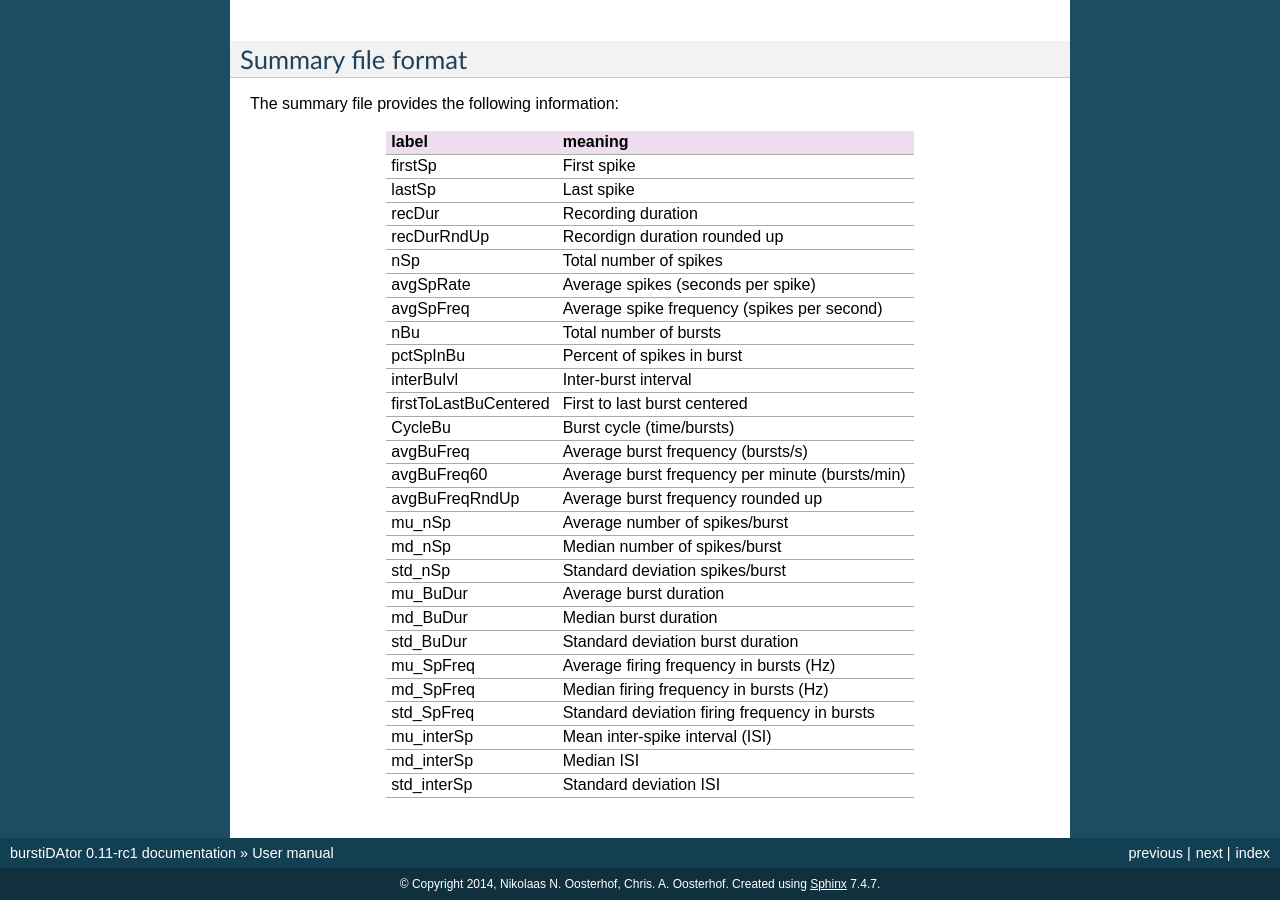
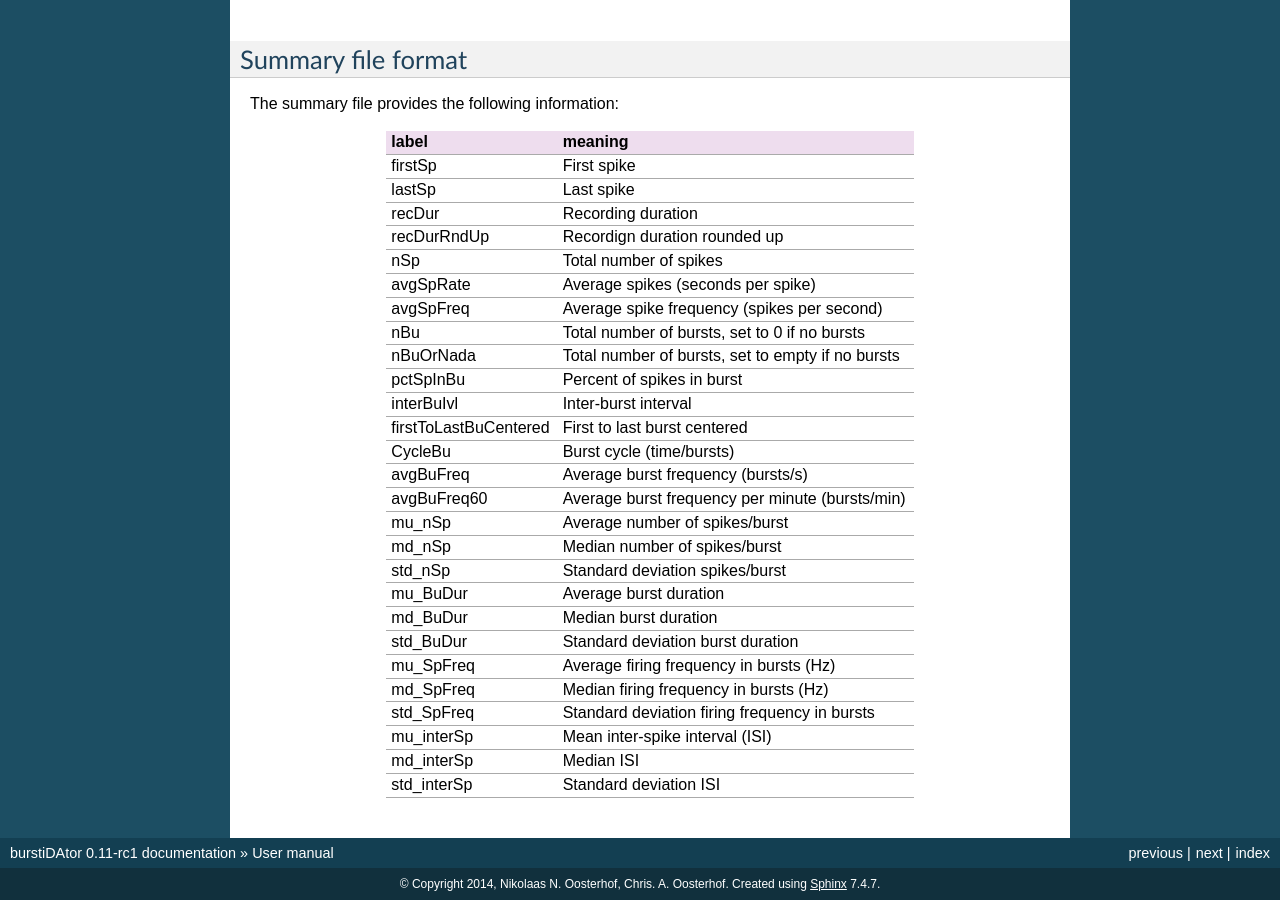
Before and after one commit to nno/burstiDAtor, a Sphinx documentation site: the page built from doc/source/manual.rst, in a window 1280 px wide and 900 px high, scrolled down 4922 px. Built offline with Sphinx 7.4.7, drawn with Linux system fonts in a browser that asks for light colours.

Commit message:
DOC: update table with nBuOrNada

```diff
--- a/doc/source/manual.rst
+++ b/doc/source/manual.rst
@@ -86,9 +86,9 @@ Summary file format
 -------------------
 The summary file provides the following information:
 
-======================= ==============================================
+======================= ==================================================
 label                   meaning
-======================= ==============================================
+======================= ==================================================
 firstSp	                First spike
 lastSp                  Last spike
 recDur                  Recording duration
@@ -96,14 +96,14 @@ recDurRndUp             Recordign duration rounded up
 nSp                     Total number of spikes
 avgSpRate               Average spikes (seconds per spike)
 avgSpFreq               Average spike frequency (spikes per second)
-nBu                     Total number of bursts
+nBu                     Total number of bursts, set to 0 if no bursts
+nBuOrNada               Total number of bursts, set to empty if no bursts
 pctSpInBu               Percent of spikes in burst
 interBuIvl              Inter-burst interval
 firstToLastBuCentered   First to last burst centered
 CycleBu	                Burst cycle (time/bursts)
 avgBuFreq               Average burst frequency (bursts/s)
 avgBuFreq60             Average burst frequency per minute (bursts/min)
-avgBuFreqRndUp          Average burst frequency rounded up
 mu_nSp                  Average number of spikes/burst
 md_nSp                  Median number of spikes/burst
 std_nSp                 Standard deviation spikes/burst
@@ -116,4 +116,4 @@ std_SpFreq              Standard deviation firing frequency in bursts
 mu_interSp              Mean inter-spike interval (ISI)
 md_interSp              Median ISI
 std_interSp             Standard deviation ISI
-======================= ==============================================
+======================= ==================================================
```
